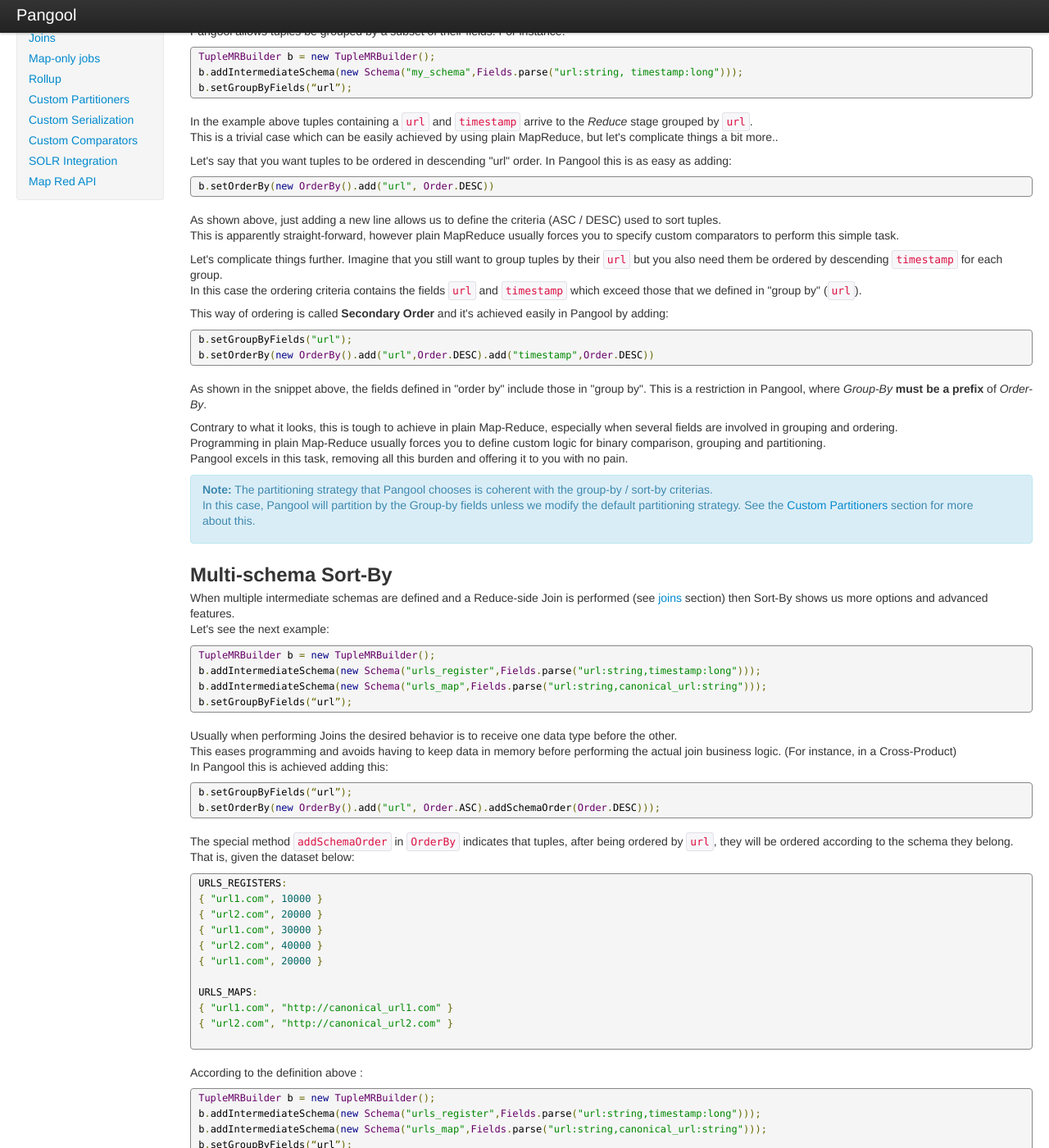
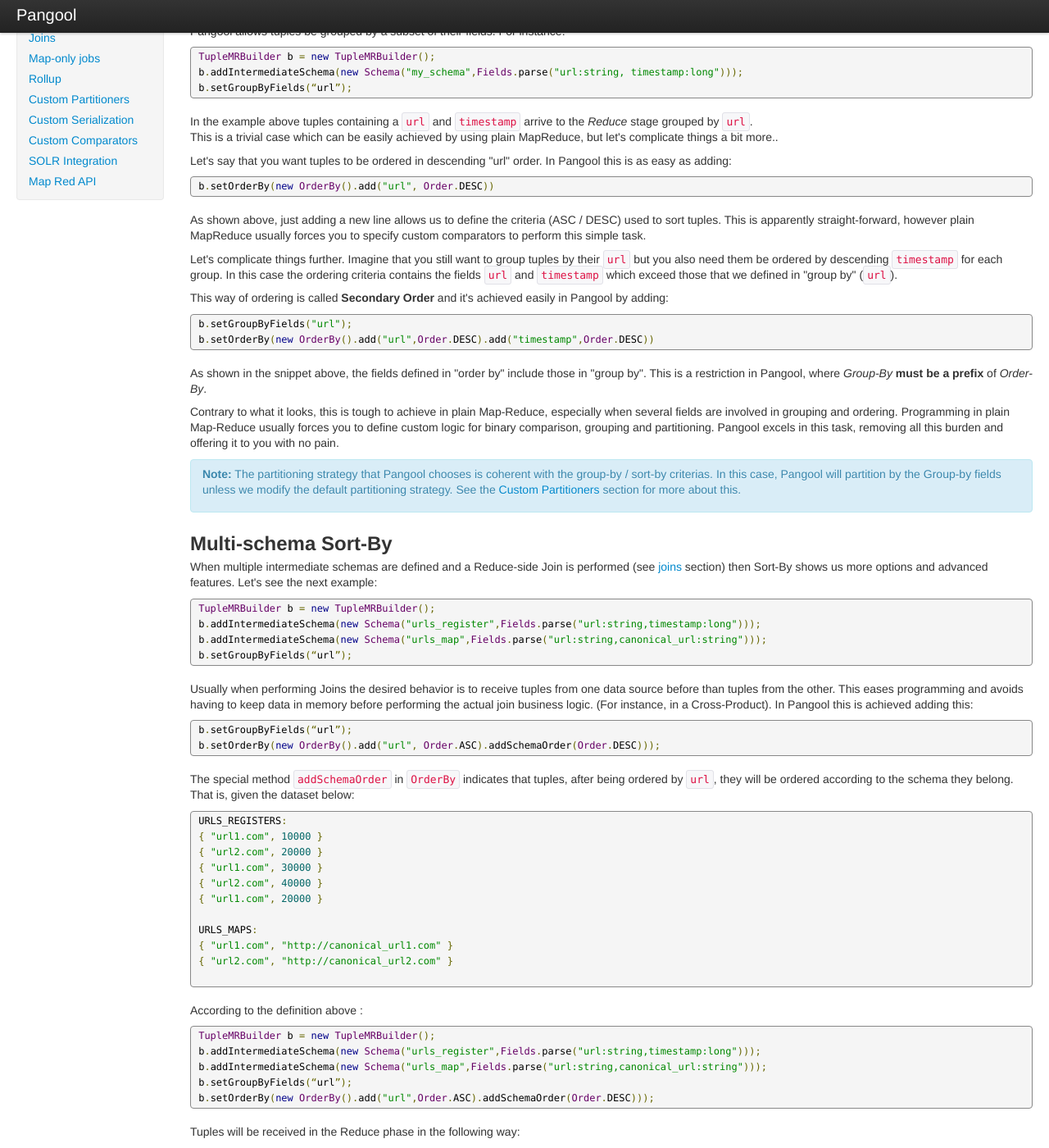
Before and after one commit to datasalt/pangool, a Jekyll site: the page built from userguide/group_and_sort.html, in a window 1280 px wide and 1400 px high, scrolled down 308 px. Shown: the whole window at 82% size. Built offline with Jekyll 4.4.1, drawn with Linux system fonts in a browser that asks for light colours; nearby versions of some CDN libraries; Markdown is read by kramdown in place of the engine named in the settings; some of the changed text lies outside the part shown.

```diff
--- a/userguide/group_and_sort.html
+++ b/userguide/group_and_sort.html
@@ -43,7 +43,7 @@ as adding:
 </p>
 
 <p>
-As shown above, just adding a new line allows us to define the criteria (ASC / DESC) used to sort tuples.<br>
+As shown above, just adding a new line allows us to define the criteria (ASC / DESC) used to sort tuples.
 This is apparently straight-forward, however plain MapReduce usually forces you to
 specify custom comparators to perform this simple task.
 </p>
@@ -51,7 +51,7 @@ specify custom comparators to perform this simple task.
 <p>
 Let's complicate things further. Imagine that you still want to group tuples
 by their <code>url</code> but you also need them be ordered by descending <code>timestamp</code>
-for each group.<br>
+for each group.
 In this case the ordering criteria contains the fields <code>url</code> and <code>timestamp</code> which
 exceed those that we defined in "group by" (<code>url</code>).
 </p>
@@ -71,15 +71,15 @@ As shown in the snippet above, the fields defined in "order by" include those in
 in Pangool, where <i>Group-By</i> <b>must be a prefix</b> of <i>Order-By</i>.
 </p>
 Contrary to what it looks, this is tough to achieve in plain Map-Reduce, especially when
-several fields are involved in grouping and ordering. <br>Programming in plain
-Map-Reduce usually forces you to define custom logic for binary comparison, grouping and partitioning.<br>
+several fields are involved in grouping and ordering. Programming in plain
+Map-Reduce usually forces you to define custom logic for binary comparison, grouping and partitioning.
 Pangool excels in this task, removing all this burden and offering it to you with no pain.
 </p>
 
 
 <div class="alert alert-info">
 <p><b>Note:</b>
-The partitioning strategy that Pangool chooses is coherent with the group-by / sort-by criterias.<br>
+The partitioning strategy that Pangool chooses is coherent with the group-by / sort-by criterias.
 In this case, Pangool will partition by the Group-by fields unless we modify the default
 partitioning strategy. See the <a href="partitioner.html">Custom Partitioners</a> section for more about this.
 </p>
@@ -91,7 +91,7 @@ partitioning strategy. See the <a href="partitioner.html">Custom Partitioners</a
 <p>
 When multiple intermediate schemas are defined and a Reduce-side Join is performed
 (see <a href="joins.html">joins</a> section) then Sort-By shows us more options and advanced
-features. <br>Let's see the next example:
+features. Let's see the next example:
 </p>
 
 <p>
@@ -104,10 +104,10 @@ features. <br>Let's see the next example:
 </p>
 
 <p>
-Usually when performing Joins the desired behavior is to receive one data type before the
-other.<br>
+Usually when performing Joins the desired behavior is to receive tuples from one data source before than
+tuples from the other.
 This eases programming and avoids having to keep data in memory before performing the actual
-join business logic. (For instance, in a Cross-Product)<br>
+join business logic. (For instance, in a Cross-Product).
 In Pangool this is achieved adding this:
 </p>
 
@@ -118,7 +118,7 @@ In Pangool this is achieved adding this:
 
 <p>
 The special method <code>addSchemaOrder</code> in <code>OrderBy</code> indicates that
-tuples, after being ordered by <code>url</code>, they will be ordered according to the schema they belong.<br>
+tuples, after being ordered by <code>url</code>, they will be ordered according to the schema they belong.
 That is, given the dataset below:
 </p>
 <p>
@@ -177,7 +177,7 @@ Any field used in <code>setOrderBy</code> must be present in every intermediate
 
 <p>
 In some cases, when performing a Reduce-side join, we could be interested in ordering tuples within a particular schema in
-a specific criteria.<br> This is achieved by using the method <code>setSpecificOrderBy</code>.<br>
+a specific criteria. This is achieved by using the method <code>setSpecificOrderBy</code>.
 We can reuse the previous example to specify a particular ordering for the tuples from <code>urls_register</code>:
 </p>
 
@@ -211,4 +211,46 @@ Given the previous input dataset, the output would be :
 Note how tuples from "urls_register" now come sorted by timestamp.
 </p>
 
+<h2>Sorting null values</h2>
+
+<p>
+    Since version 0.60, some tuples could carry fields with nulls values. It is important to be able
+    to manage how null values are sorted when compared with a non null value. That can be controlled
+    by setting the proper <code>NullOrder</code> in the <code>OrderBy</code> definition. The possible
+    values are:
+</p>
+
+<table class="table table-striped">
+    <thead>
+    <tr><th>NullOrder value</th><th>Meaning</th></tr>
+    </thead>
+    <tbody>
+        <tr>
+            <td>NullableOrder.NULL_SMALLEST</td>
+            <td>
+                Nulls are the smallest possible value.
+                Nulls will appear the first if Order.ASC is
+                defined or last if Order.DESC is defined. <strong>(Default behaviour)</strong>
+            </td>
+        </tr>
+        <tr>
+            <td>NullableOrder.NULL_BIGGEST</td>
+            <td>
+                Nulls are the biggest possible value. Nulls will appear the last if Order.ASC is
+                defined or first if Order.DESC is defined
+            </td>
+        </tr>
+    </body>
+</table>
+
+<p>
+    The following examples shows how to declare the <code>NullOrder</code> in <code>OrderBy</code>
+    definitions:
+</p>
+
+<pre class="prettyprint" id="java">
+ new OrderBy().add("url", Order.DESC, NullOrder.NULL_BIGGEST);
+</pre>
+
+
 <p><a class="btn btn-primary btn-large" href="named_outputs.html">Next: Named outputs &raquo;</a></p>
```
Also changed, not shown: userguide/schemas.html (+44 -4 lines).
